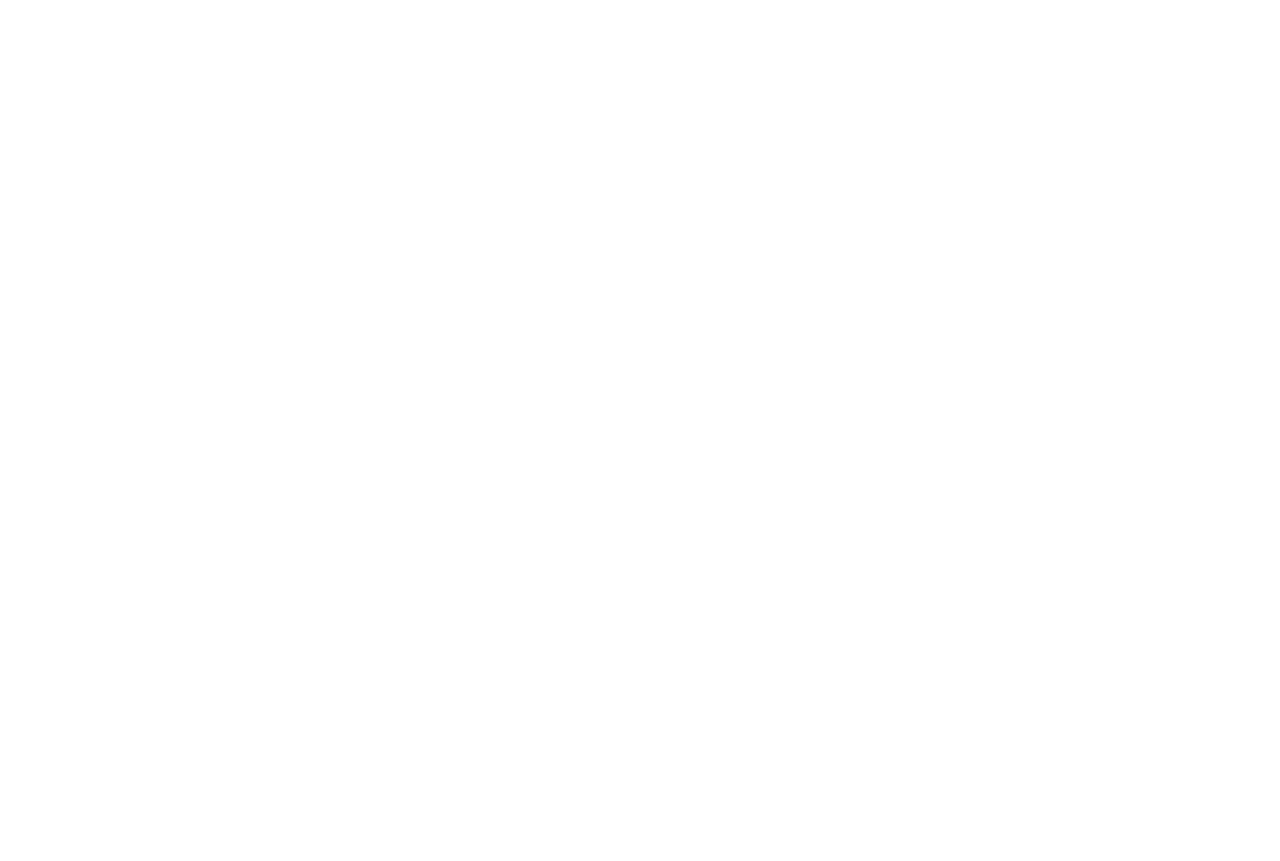
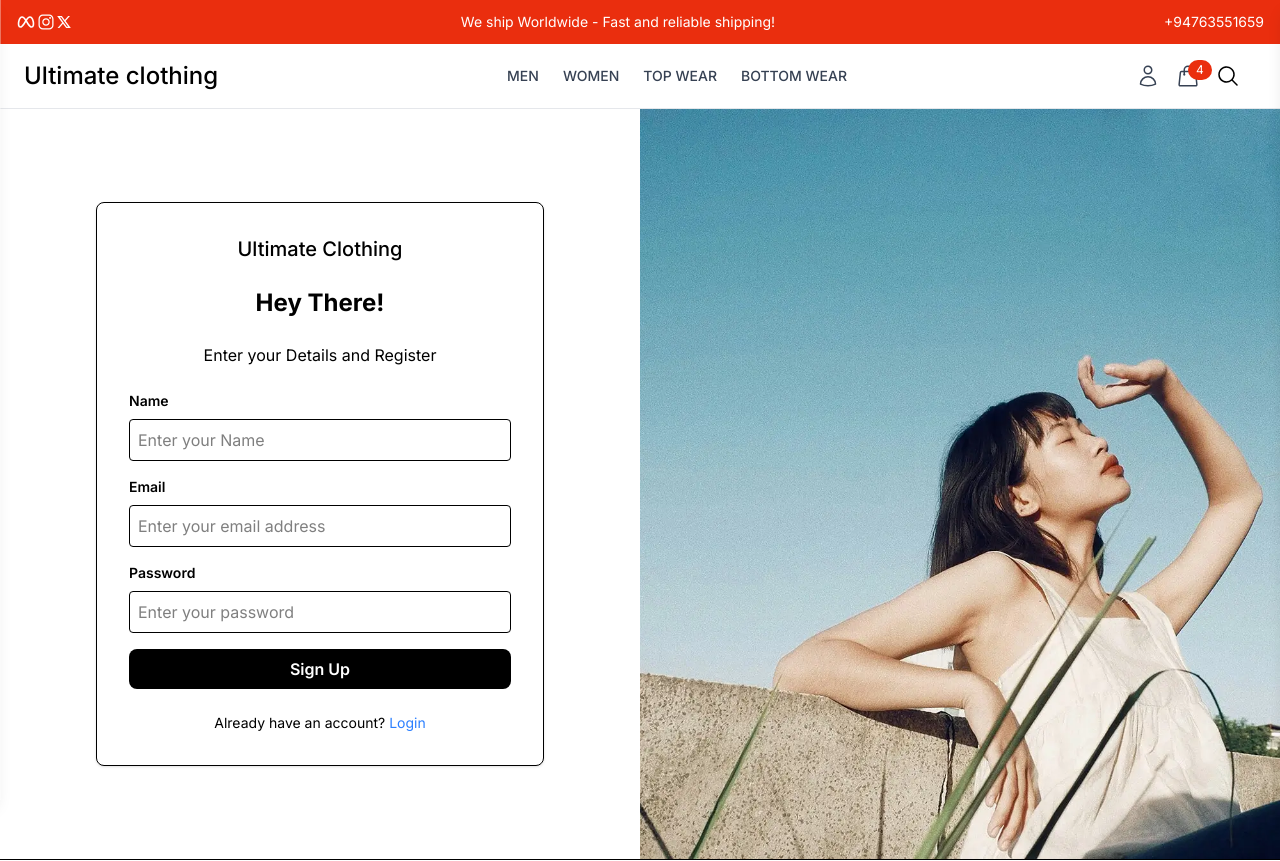
Before and after one commit to Lakshanj2701/ultimate-clothing-store, a React (Vite) app in the folder frontend/: page /register in a window 1280 px wide. Before the commit this address had no page. Shown: the top 861 px of the page. Before the commit the page ends 800 px from the top, so only its background shows below. Built offline with nearby package versions, Linux system fonts and the light colour scheme.

Commit message:
upto Register

```diff
--- a/frontend/src/App.jsx
+++ b/frontend/src/App.jsx
@@ -3,6 +3,8 @@
 import UserLayout from './components/Layout/UserLayout';
 import Home from "./pages/Home";
 import { Toaster } from "sonner";
+import Login from './pages/Login';
+import Register from './pages/Register';
 
 const App = () => {
   return (
@@ -12,6 +14,8 @@
       <Routes>
         <Route path="/" element={<UserLayout/>}>
          <Route index element={<Home />} />
+         <Route path="login" element={<Login/>}/>
+         <Route path="register" element={<Register/>}/>
         </Route>
         <Route>{/* Admin Layout*/}</Route>
 
--- /dev/null
+++ b/frontend/src/pages/Login.jsx
@@ -0,0 +1,60 @@
+import React, { useState } from 'react';
+import { Link } from "react-router-dom";
+import login from "../assets/login.webp";
+
+const Login = () => {
+    const [email, setEmail] = useState("");
+    const [password, setPassword] =useState("");
+
+    const handleSubmit = (e) => {
+        e.preventDefault();
+        console.log("User Login successfully:", {email, password })
+    }
+
+
+  return (
+    <div className="flex">
+        <div className="w-full md:w-1/2 flex flex-col justify-center items-center p-8 md:p-12">
+            <form onSubmit={handleSubmit}className="w-full max-w-md bg-white p-8 rounded-lg border shadow-sm">
+                <div className="flex justify-center mb-6">
+                    <h2 className="text-xl font-medium">Ultimate Clothing</h2>
+                </div>
+                <h2 className="text-2xl font-bold text-center mb-6">Hey There!</h2>
+                <p className="text-center mb-6">Enter your Username and password to Login
+                </p>
+                <div className="mb-4">
+                    <label className="block text-sm font-semibold mb-2">Email</label>
+                    <input type="email" value={email} onChange={(e) => setEmail(e.target.value)}
+                    className="w-full p-2 border rounded"
+                    placeholder="Enter your email address"
+                    />
+                </div>
+                <div className="mb-4">
+                    <label className="block text-sm font-semibold mb-2">Password</label>
+                    <input type="password" value={password} onChange={(e) => setPassword(e.target.value)}
+                    className="w-full p-2 border rounded"
+                    placeholder="Enter your password"
+                    />
+                </div>
+                <button type="submit" className="w-full bg-black text-white p-2 rounded-lg font-semibold hover:bg-gray-800 transition">
+                    Sign In
+                </button>
+                <p className="mt-6 text-center text-sm">
+                    Don't have an account?{" "}
+                    <Link to="/register" className="text-blue-500">
+                        Register
+                    </Link>
+                </p>
+            </form>
+        </div>
+
+        <div className="hidden md:block w-1/2 bg-gray-800">
+            <div className="h-full flex flex-col justify-center items-center">
+                <img src={login} alt="Login to Account" className="h-[750px] w-full object-cover" />
+            </div>
+        </div>
+    </div>
+  );
+};
+
+export default Login;
--- /dev/null
+++ b/frontend/src/pages/Register.jsx
@@ -0,0 +1,67 @@
+import React, { useState } from 'react';
+import { Link } from "react-router-dom";
+import register from "../assets/register.webp";
+
+const Register = () => {
+    const [name, setName] = useState("")
+    const [email, setEmail] = useState("");
+    const [password, setPassword] =useState("");
+
+const handleSubmit = (e) => {
+    e.preventDefault();
+    console.log("User Registered:", {name, email, password })
+}
+
+  return (
+    <div className="flex">
+        <div className="w-full md:w-1/2 flex flex-col justify-center items-center p-8 md:p-12">
+            <form onSubmit={handleSubmit} className="w-full max-w-md bg-white p-8 rounded-lg border shadow-sm">
+                <div className="flex justify-center mb-6">
+                    <h2 className="text-xl font-medium">Ultimate Clothing</h2>
+                </div>
+                <h2 className="text-2xl font-bold text-center mb-6">Hey There!</h2>
+                <p className="text-center mb-6">Enter your Details and Register
+                </p>
+                <div className="mb-4">
+                    <label className="block text-sm font-semibold mb-2">Name</label>
+                    <input type="name" value={name} onChange={(e) => setName(e.target.value)}
+                    className="w-full p-2 border rounded"
+                    placeholder="Enter your Name"
+                    />
+                </div>
+                <div className="mb-4">
+                    <label className="block text-sm font-semibold mb-2">Email</label>
+                    <input type="email" value={email} onChange={(e) => setEmail(e.target.value)}
+                    className="w-full p-2 border rounded"
+                    placeholder="Enter your email address"
+                    />
+                </div>
+                <div className="mb-4">
+                    <label className="block text-sm font-semibold mb-2">Password</label>
+                    <input type="password" value={password} onChange={(e) => setPassword(e.target.value)}
+                    className="w-full p-2 border rounded"
+                    placeholder="Enter your password"
+                    />
+                </div>
+                <button type="submit" className="w-full bg-black text-white p-2 rounded-lg font-semibold hover:bg-gray-800 transition">
+                    Sign Up
+                </button>
+                <p className="mt-6 text-center text-sm">
+                    Already have an account?{" "}
+                    <Link to="/login" className="text-blue-500">
+                        Login
+                    </Link>
+                </p>
+            </form>
+        </div>
+
+        <div className="hidden md:block w-1/2 bg-gray-800">
+            <div className="h-full flex flex-col justify-center items-center">
+                <img src={register} alt="Register to Account" className="h-[750px] w-full object-cover" />
+            </div>
+        </div>
+    </div>
+  );
+};
+
+export default Register;
```
